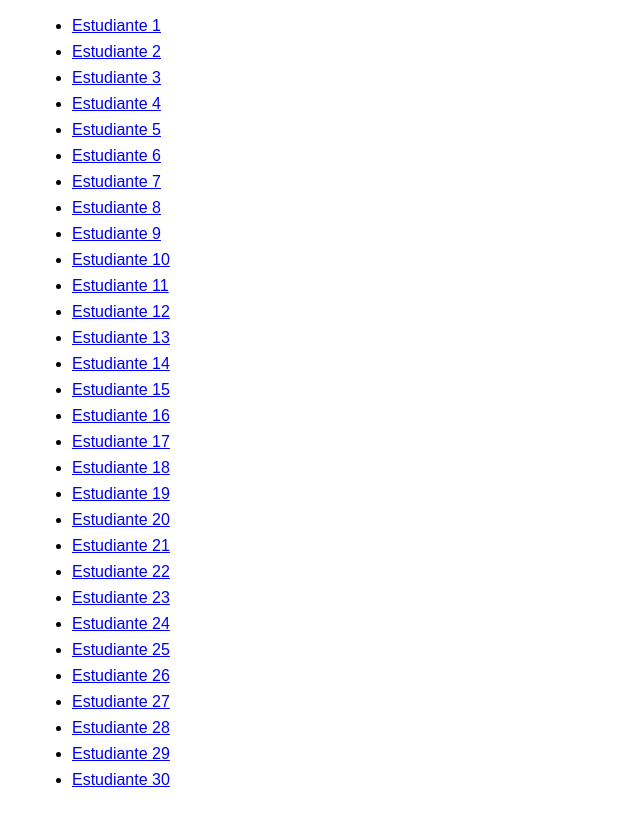
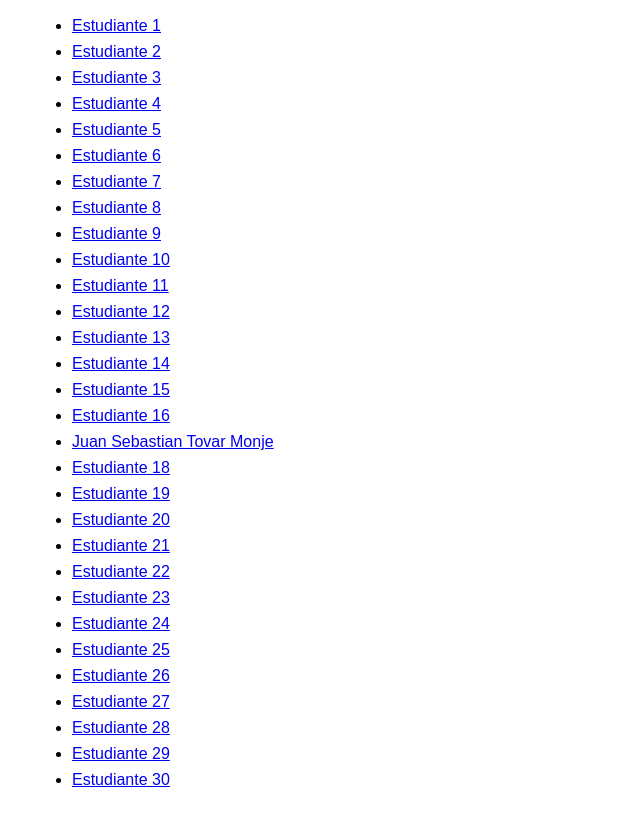
Before and after one commit to joscasso/curso-da-2025-2-g3, a plain HTML site: page index.html in a window 1280 px wide. Shown: the part 121-942 px from the top of the page, without its empty margins (0-640 px from the left). Drawn offline with Linux system fonts and the light colour scheme.

Commit message:
Agregado perfil de Juan Sebastian Tovar Monje

```diff
--- a/index.html
+++ b/index.html
@@ -29,7 +29,7 @@
         <li><a href="./codigoEstudiante14.html">Estudiante 14</a></li>
         <li><a href="./codigoEstudiante15.html">Estudiante 15</a></li>
         <li><a href="./codigoEstudiante16.html">Estudiante 16</a></li>
-        <li><a href="./A00403573.html">Estudiante 17</a></li>
+        <li><a href="./A00403573.html">Juan Sebastian Tovar Monje</a></li>
         <li><a href="./codigoEstudiante18.html">Estudiante 18</a></li>
         <li><a href="./codigoEstudiante19.html">Estudiante 19</a></li>
         <li><a href="./codigoEstudiante20.html">Estudiante 20</a></li>
```
